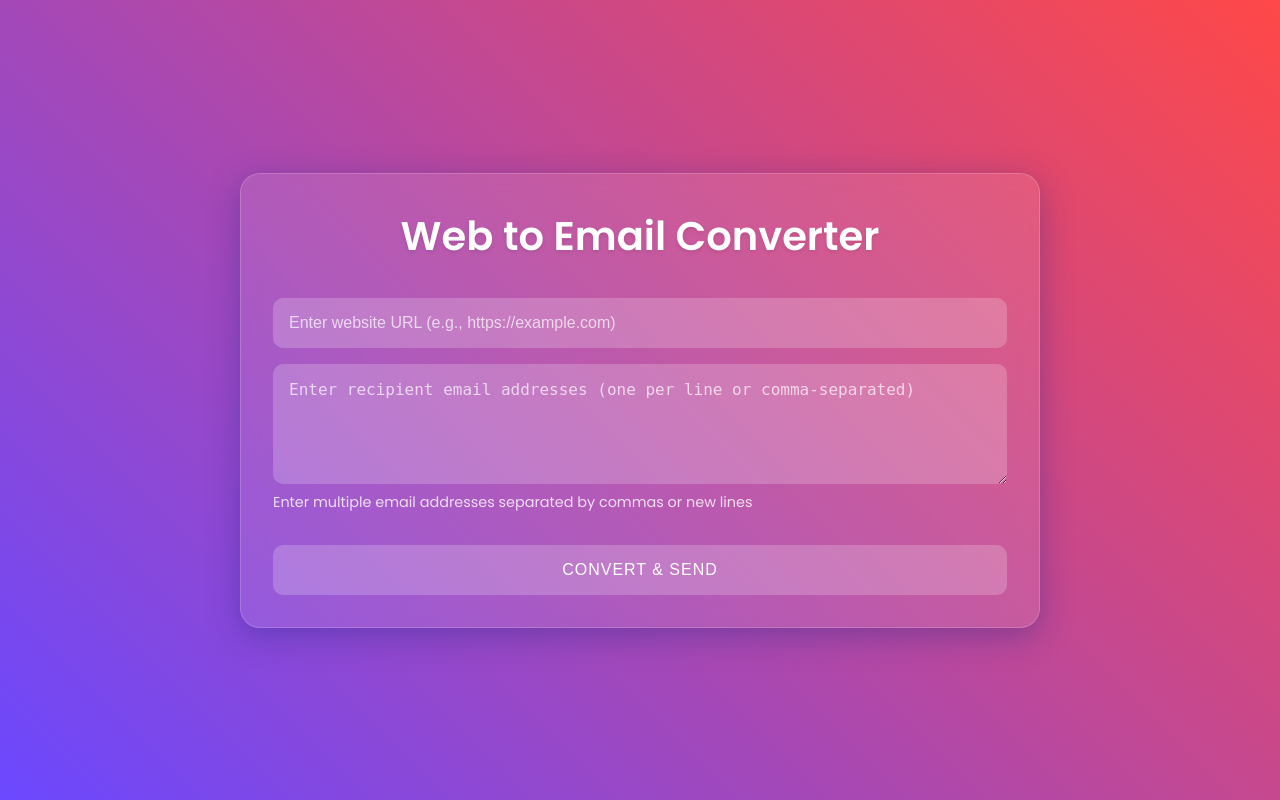
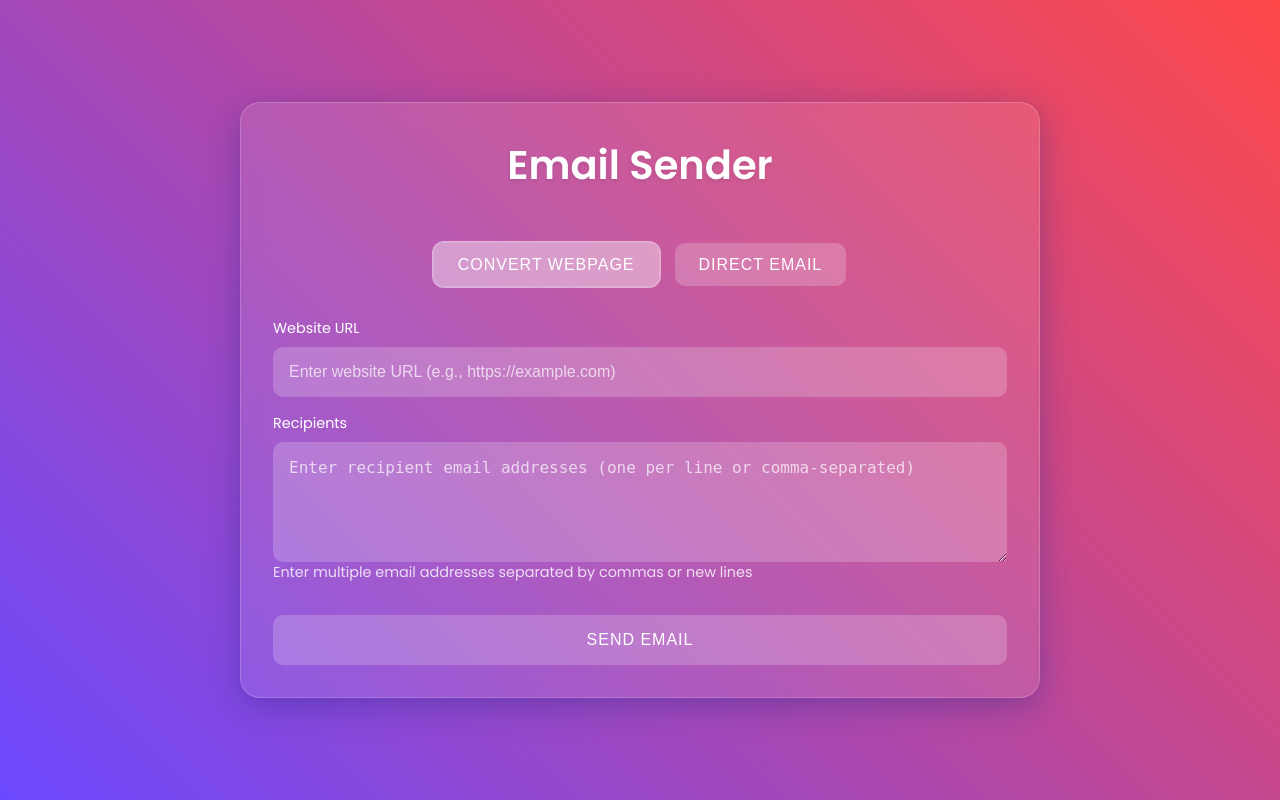
Before and after one commit to Daniyal-Murtaza/web2email, a Flask app: page / in a window 1280 px wide. Run offline with Flask 3, Linux system fonts and the light colour scheme; some libraries are stand-ins or nearby versions.

Commit message:
implemented-either-webpage-or-direct-email-functionality

```diff
--- a/app.py
+++ b/app.py
@@ -357,7 +357,7 @@ def index():
     success = ""
 
     if request.method == 'POST':
-        url = request.form.get('url')
+        mode = request.form.get('mode', 'url')
         recipients = request.form.get('recipients', '').strip()
 
         try:
@@ -373,25 +373,65 @@ def index():
                 if '@' not in email or '.' not in email:
                     raise ValueError(f"Invalid email address: {email}")
 
-            logger.info(f"Processing URL: {url}")
+            if mode == 'url':
+                url = request.form.get('url')
+                if not url:
+                    raise ValueError("URL is required in URL mode")
 
-            # Fetch and parse the webpage
-            response = requests.get(url, timeout=10)
-            response.raise_for_status()
-            soup = BeautifulSoup(response.text, 'html.parser')
+                logger.info(f"Processing URL: {url}")
 
-            # Remove unwanted elements
-            for tag in soup(['script', 'iframe', 'noscript']):
-                tag.decompose()
+                # Fetch and parse the webpage
+                response = requests.get(url, timeout=10)
+                response.raise_for_status()
+                soup = BeautifulSoup(response.text, 'html.parser')
 
-            # Extract content
-            content = extract_content(soup)
-            logger.info("Content extracted successfully")
+                # Remove unwanted elements
+                for tag in soup(['script', 'iframe', 'noscript']):
+                    tag.decompose()
 
-            # Create email HTML
-            email_html = create_email_html(content)
-            if not email_html:
-                raise ValueError("Failed to create email HTML")
+                # Extract content
+                content = extract_content(soup)
+                logger.info("Content extracted successfully")
+
+                # Create email HTML
+                email_html = create_email_html(content)
+                if not email_html:
+                    raise ValueError("Failed to create email HTML")
+
+                subject = f"Snapshot of {url}"
+            else:  # direct mode
+                subject = request.form.get('subject', '')
+                if not subject:
+                    raise ValueError("Subject is required in direct mode")
+
+                email_content = request.form.get('email_content', '')
+                if not email_content:
+                    raise ValueError("Email content is required in direct mode")
+
+                # Create a basic HTML template for direct email
+                email_html = f"""
+                <!DOCTYPE html>
+                <html>
+                <head>
+                    <meta charset="UTF-8">
+                    <meta name="viewport" content="width=device-width, initial-scale=1.0">
+                    <title>{subject}</title>
+                    <style>
+                        body {{
+                            font-family: Arial, sans-serif;
+                            line-height: 1.6;
+                            color: #333;
+                            max-width: 800px;
+                            margin: 0 auto;
+                            padding: 20px;
+                        }}
+                    </style>
+                </head>
+                <body>
+                    {email_content}
+                </body>
+                </html>
+                """
 
             logger.info("Email HTML created successfully")
 
@@ -401,7 +441,7 @@ def index():
             logger.info("Email template saved to file")
 
             if recipient_list:
-                send_email(email_html, f"Snapshot of {url}", recipient_list)
+                send_email(email_html, subject, recipient_list)
                 success = f"✅ Email sent successfully to {len(recipient_list)} recipients!"
 
         except Exception as e:
--- a/templates/index.html
+++ b/templates/index.html
@@ -4,6 +4,7 @@
   <meta charset="UTF-8" />
   <title>Web to Email HTML</title>
   <link href="https://fonts.googleapis.com/css2?family=Poppins:wght@300;400;500;600&display=swap" rel="stylesheet">
+  <link href="https://cdn.quilljs.com/1.3.6/quill.snow.css" rel="stylesheet">
   <style>
     * {
       margin: 0;
@@ -41,13 +42,48 @@
       text-shadow: 0 2px 4px rgba(0, 0, 0, 0.1);
     }
 
+    .mode-toggle {
+      display: flex;
+      justify-content: center;
+      margin-bottom: 2rem;
+      gap: 1rem;
+    }
+
+    .mode-btn {
+      background: rgba(255, 255, 255, 0.2);
+      color: white;
+      border: none;
+      padding: 0.8rem 1.5rem;
+      border-radius: 10px;
+      font-size: 1rem;
+      cursor: pointer;
+      transition: all 0.3s ease;
+    }
+
+    .mode-btn.active {
+      background: rgba(255, 255, 255, 0.4);
+      box-shadow: 0 0 0 2px rgba(255, 255, 255, 0.5);
+    }
+
     form {
       display: flex;
       flex-direction: column;
       gap: 1rem;
     }
 
-    input[type="text"] {
+    .input-group {
+      display: flex;
+      flex-direction: column;
+      gap: 0.5rem;
+    }
+
+    .input-group label {
+      color: white;
+      font-size: 0.9rem;
+    }
+
+    input[type="text"],
+    input[type="email"] {
       width: 100%;
       padding: 1rem;
       border: none;
@@ -58,11 +94,13 @@
       transition: all 0.3s ease;
     }
 
-    input[type="text"]::placeholder {
+    input[type="text"]::placeholder,
+    input[type="email"]::placeholder {
       color: rgba(255, 255, 255, 0.7);
     }
 
-    input[type="text"]:focus {
+    input[type="text"]:focus,
+    input[type="email"]:focus {
       outline: none;
       background: rgba(255, 255, 255, 0.3);
       box-shadow: 0 0 0 2px rgba(255, 255, 255, 0.5);
@@ -185,12 +264,42 @@
 </head>
 <body>
   <div class="container">
-    <h1>Web to Email Converter</h1>
+    <h1>Email Sender</h1>
+
+    <div class="mode-toggle">
+      <button type="button" class="mode-btn active" data-mode="url">Convert Webpage</button>
+      <button type="button" class="mode-btn" data-mode="direct">Direct Email</button>
+    </div>
+
     <form method="POST">
-      <input type="text" name="url" placeholder="Enter website URL (e.g., https://example.com)" required />
-      <textarea name="recipients" placeholder="Enter recipient email addresses (one per line or comma-separated)" required></textarea>
-      <p class="help-text">Enter multiple email addresses separated by commas or new lines</p>
-      <button type="submit">Convert & Send</button>
+      <input type="hidden" name="mode" id="mode" value="url">
+
+      <div id="url-mode">
+        <div class="input-group">
+          <label for="url">Website URL</label>
+          <input type="text" name="url" id="url" placeholder="Enter website URL (e.g., https://example.com)" />
+        </div>
+      </div>
+
+      <div id="direct-mode" class="hidden">
+        <div class="input-group">
+          <label for="subject">Email Subject</label>
+          <input type="text" name="subject" id="subject" placeholder="Enter email subject" />
+        </div>
+        <div class="input-group">
+          <label for="editor">Email Content</label>
+          <div id="editor"></div>
+          <input type="hidden" name="email_content" id="email_content">
+        </div>
+      </div>
+
+      <div class="input-group">
+        <label for="recipients">Recipients</label>
+        <textarea name="recipients" id="recipients" placeholder="Enter recipient email addresses (one per line or comma-separated)" required></textarea>
+        <p class="help-text">Enter multiple email addresses separated by commas or new lines</p>
+      </div>
+
+      <button type="submit">Send Email</button>
     </form>
 
     {% if success %}
@@ -207,5 +316,63 @@
       </div>
     {% endif %}
   </div>
+
+  <script src="https://cdn.quilljs.com/1.3.6/quill.min.js"></script>
+  <script>
+    // Initialize Quill editor
+    var quill = new Quill('#editor', {
+      theme: 'snow',
+      modules: {
+        toolbar: [
+          ['bold', 'italic', 'underline', 'strike'],
+          ['blockquote', 'code-block'],
+          [{ 'header': 1 }, { 'header': 2 }],
+          [{ 'list': 'ordered'}, { 'list': 'bullet' }],
+          [{ 'color': [] }, { 'background': [] }],
+          ['link', 'image'],
+          ['clean']
+        ]
+      }
+    });
+
+    // Mode toggle functionality
+    const modeBtns = document.querySelectorAll('.mode-btn');
+    const urlMode = document.getElementById('url-mode');
+    const directMode = document.getElementById('direct-mode');
+    const modeInput = document.getElementById('mode');
+    const urlInput = document.getElementById('url');
+    const subjectInput = document.getElementById('subject');
+
+    modeBtns.forEach(btn => {
+      btn.addEventListener('click', () => {
+        const mode = btn.dataset.mode;
+        modeInput.value = mode;
+
+        // Update active button
+        modeBtns.forEach(b => b.classList.remove('active'));
+        btn.classList.add('active');
+
+        // Show/hide appropriate sections
+        if (mode === 'url') {
+          urlMode.classList.remove('hidden');
+          directMode.classList.add('hidden');
+          urlInput.required = true;
+          subjectInput.required = false;
+        } else {
+          urlMode.classList.add('hidden');
+          directMode.classList.remove('hidden');
+          urlInput.required = false;
+          subjectInput.required = true;
+        }
+      });
+    });
+
+    // Form submission
+    document.querySelector('form').addEventListener('submit', (e) => {
+      if (modeInput.value === 'direct') {
+        document.getElementById('email_content').value = quill.root.innerHTML;
+      }
+    });
+  </script>
 </body>
 </html>
```
Also changed, not shown: other parts of templates/index.html (+41 -0 lines), email_template.html (+6 -127 lines).
